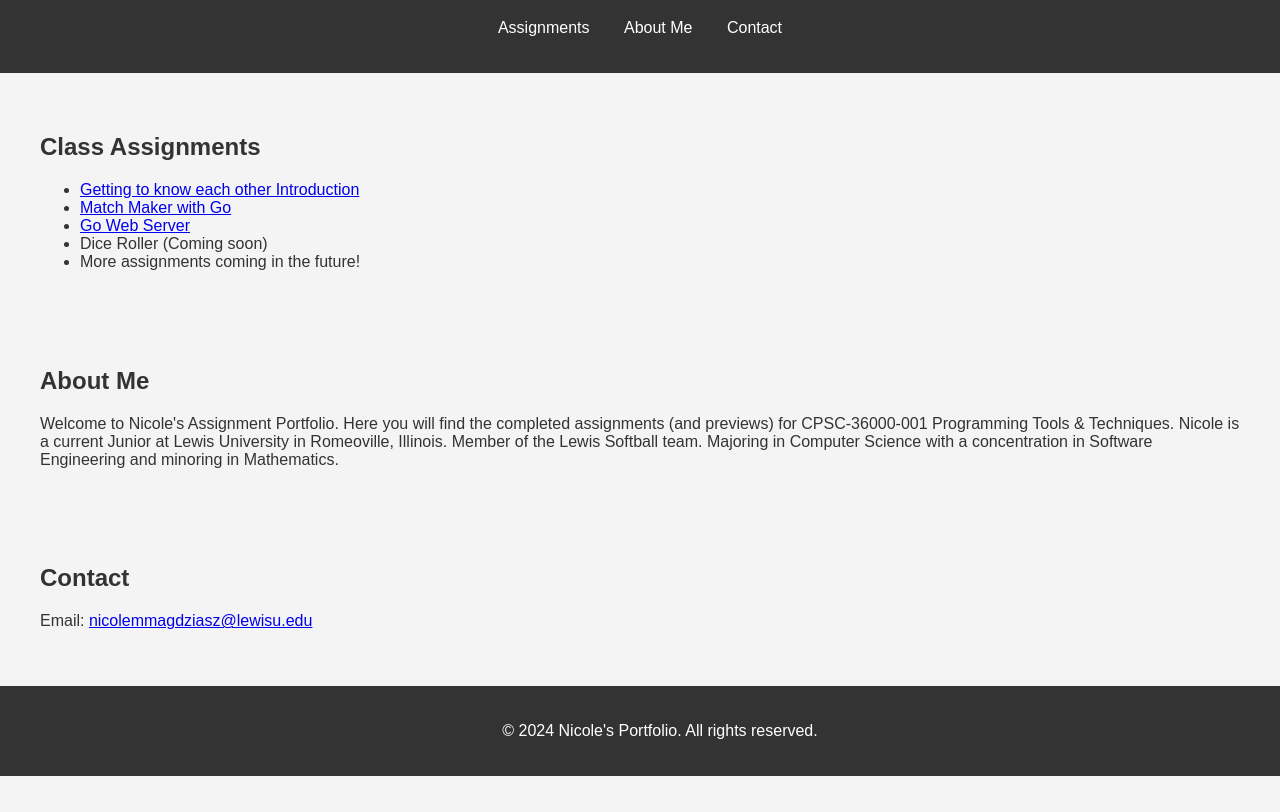
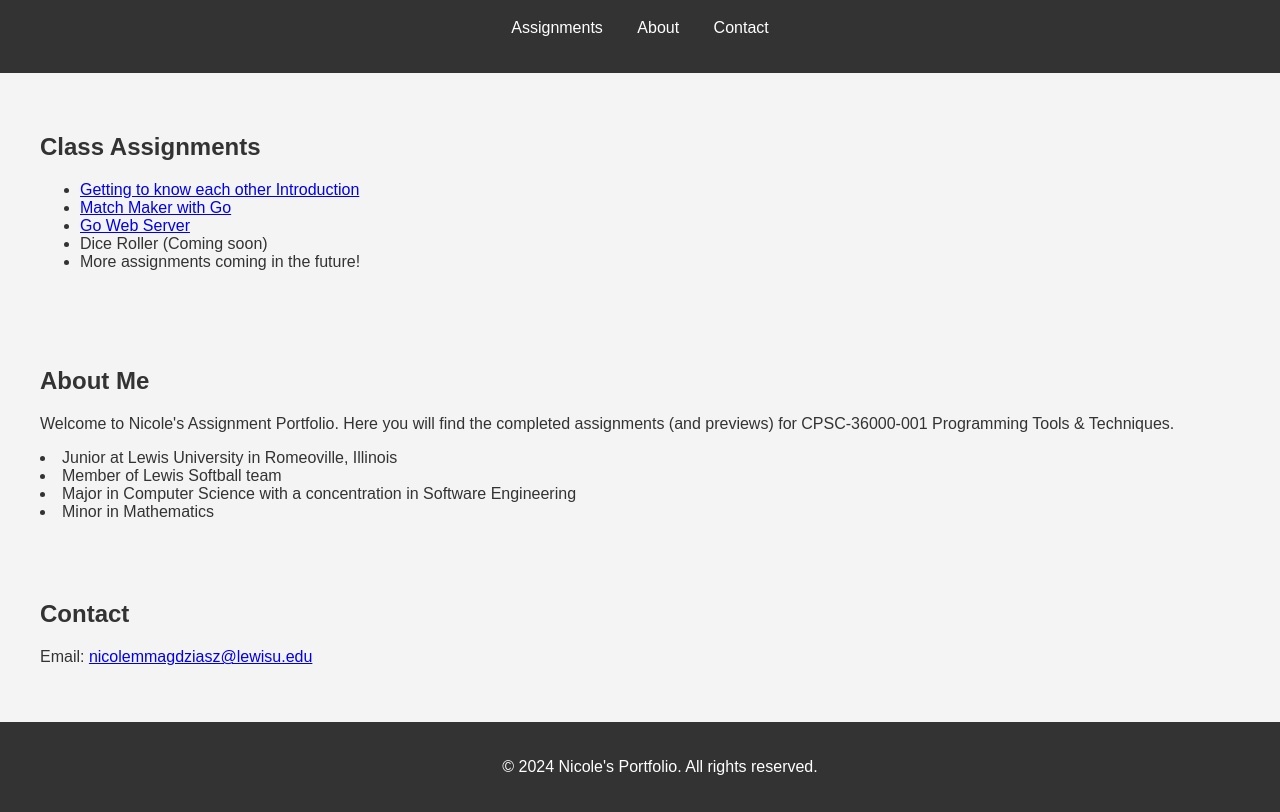
Before and after one commit to nicolemagdz/static-portfolio, a plain HTML site: page index.html in a window 1280 px wide. Shown: the part 81-893 px from the top of the page. Before the commit the page ends 857 px from the top, so only its background shows below. Drawn offline with Linux system fonts and the light colour scheme.

Commit message:
Update index.html

```diff
--- a/index.html
+++ b/index.html
@@ -12,7 +12,7 @@
         <nav>
             <ul>
                 <li><a href="#assignments">Assignments</a></li>
-                <li><a href="#about">About Me</a></li>
+                <li><a href="#about">About</a></li>
                 <li><a href="#contact">Contact</a></li>
             </ul>
         </nav>
@@ -33,9 +33,11 @@
     <section id="about">
         <h2>About Me</h2>
         <p>Welcome to Nicole's Assignment Portfolio. Here you will find the completed assignments (and previews)
-            for CPSC-36000-001 Programming Tools & Techniques. Nicole is a current Junior at Lewis University in
-            Romeoville, Illinois. Member of the Lewis Softball team. Majoring in Computer Science with a
-            concentration in Software Engineering and minoring in Mathematics.</p>
+            for CPSC-36000-001 Programming Tools & Techniques.</p>
+        <li>Junior at Lewis University in Romeoville, Illinois</li>
+        <li>Member of Lewis Softball team</li>
+        <li>Major in Computer Science with a concentration in Software Engineering</li>
+        <li>Minor in Mathematics</li>
     </section>
 
     <section id="contact">
```
